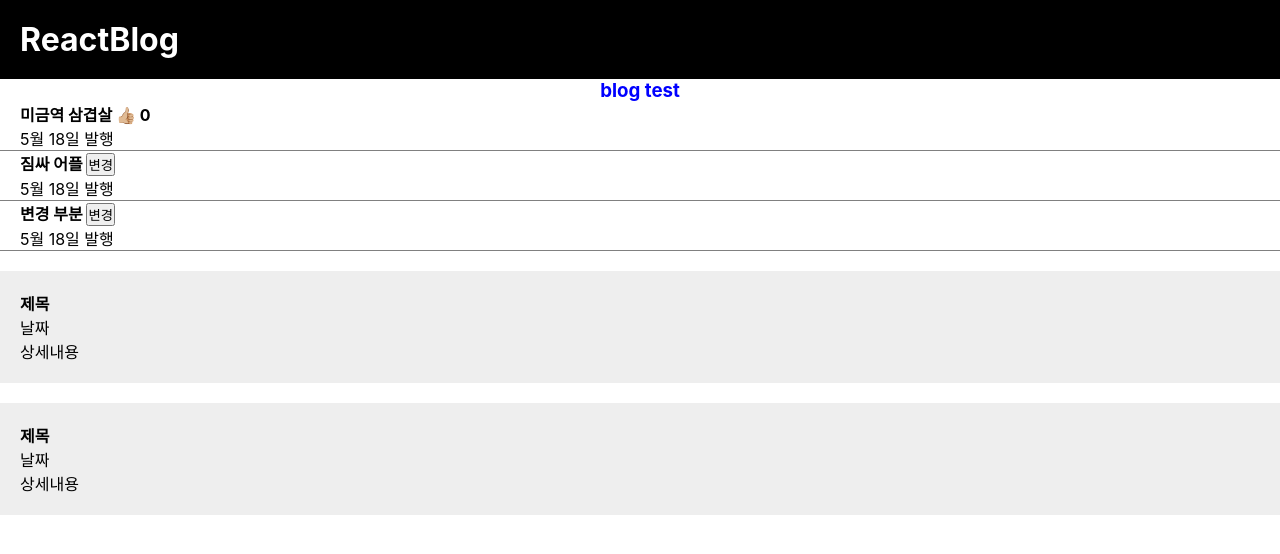
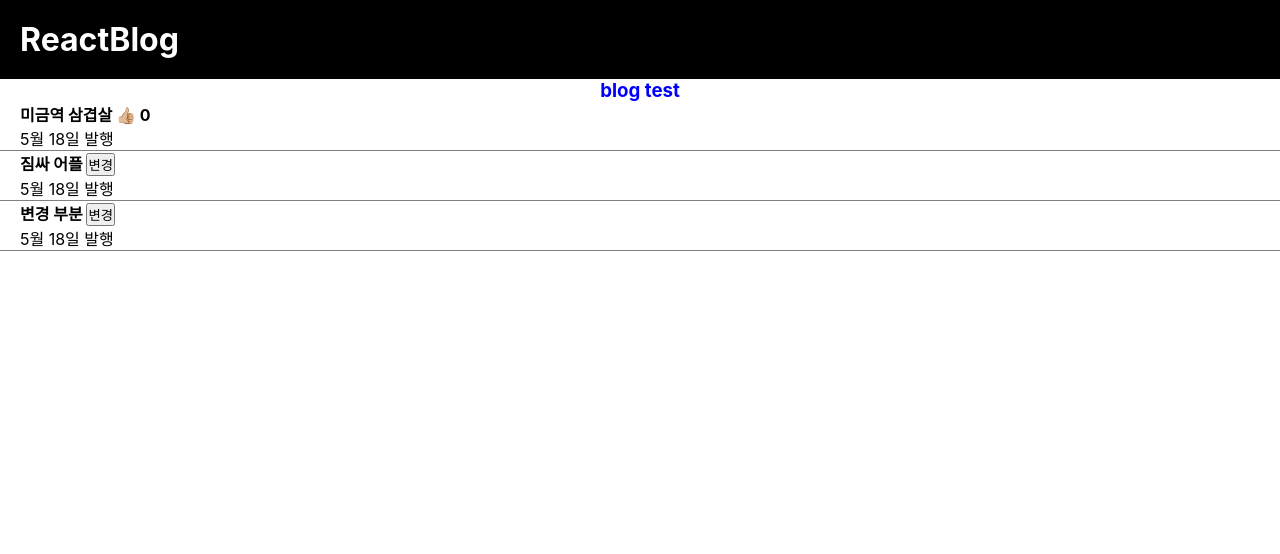
Before and after one commit to kyleryu-dev/React, a React (Create React App) app in the folder blog/: page / in a window 1280 px wide. Shown: the top 554 px of the page. Built offline with nearby package versions, Linux system fonts and the light colour scheme.

Commit message:
DynamicUI_02

```diff
--- a/blog/src/App.js
+++ b/blog/src/App.js
@@ -41,10 +41,12 @@ function App() {
         <p>5월 18일 발행</p>
       </div>
       <div className="list">
-        <h4>{ 청소 } <button onClick={ 청소함수 }>변경</button></h4>
+        <h4 onClick={()=>{ modal == true ? setModal(false) : setModal(true) }}>{ 청소 } <button onClick={ 청소함수 }>변경</button></h4>
         <p>5월 18일 발행</p>
       </div>
-      <Modal/>
+      {
+        modal == true ? <Modal/> : null
+      }
     </div>
     // App
   );
```
